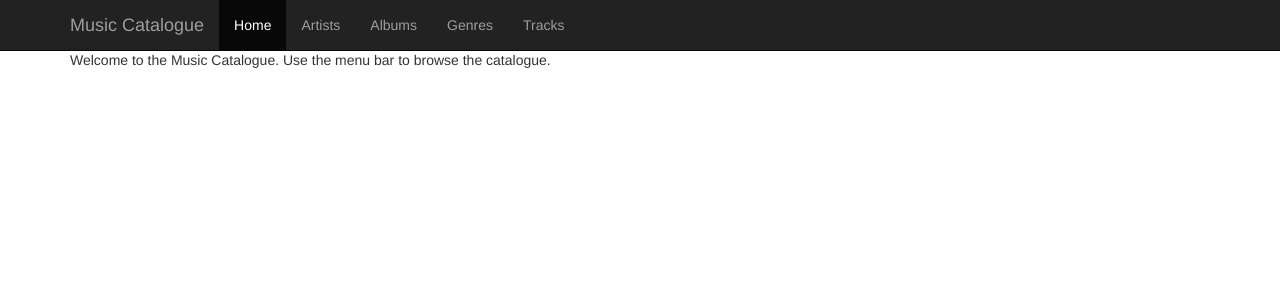
After one commit to mcm377/set09103, a Flask app: template coursework1/src/templates/index.html in a window 1280 px wide. The commit adds this page. Shown: the top 300 px of the page. Run offline with Flask 2, Linux system fonts and the light colour scheme; the template is opened without the code that fills it, so the values that code supplies are empty; some libraries are stand-ins or nearby versions.

Commit message:
Edited header and added index.html

```diff
--- a/coursework1/src/catalogue.py
+++ b/coursework1/src/catalogue.py
@@ -3,9 +3,8 @@ from flask import Flask, render_template
 app = Flask(__name__)
 
 @app.route("/")
-def root(name='Test'):
-    user = name
-    return render_template('hello.html', user=user)
+def root():
+    return render_template('index.html')
 
 @app.route("/artists/")
 def artists():
--- a/coursework1/src/templates/header.html
+++ b/coursework1/src/templates/header.html
@@ -21,7 +21,7 @@
         <span class="icon-bar"></span>
         <span class="icon-bar"></span>
         </button>
-        <a class="navbar-brand" href="#">ProjectName</a>
+        <a class="navbar-brand" href="#">Music Catalogue</a>
       </div>
       <div id="navbar" class="collapse navbar-collapse">
       <ul class="nav navbar-nav">
--- /dev/null
+++ b/coursework1/src/templates/index.html
@@ -0,0 +1,4 @@
+{% extends "header.html" %}
+{% block content %}
+<p>Welcome to the Music Catalogue.  Use the menu bar to browse the catalogue.</p>
+{% endblock %}
```
